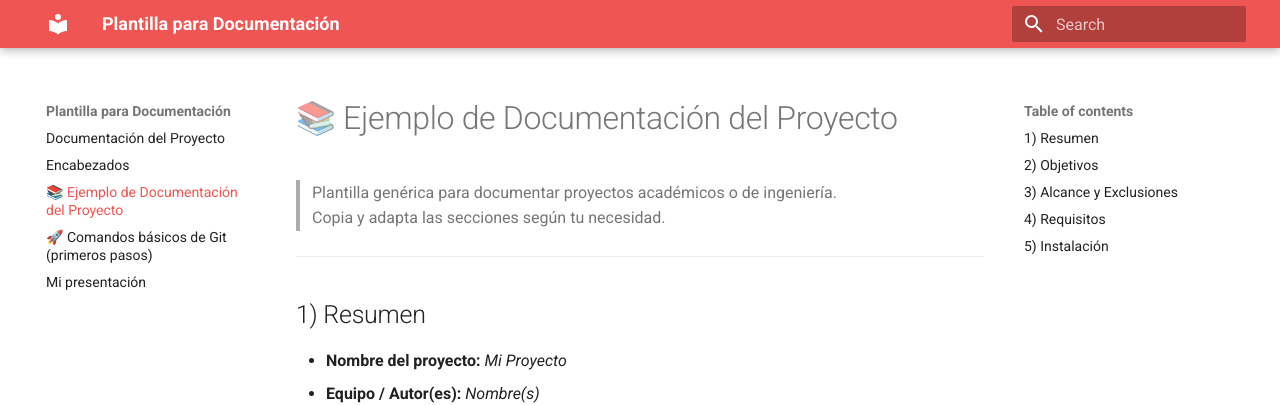
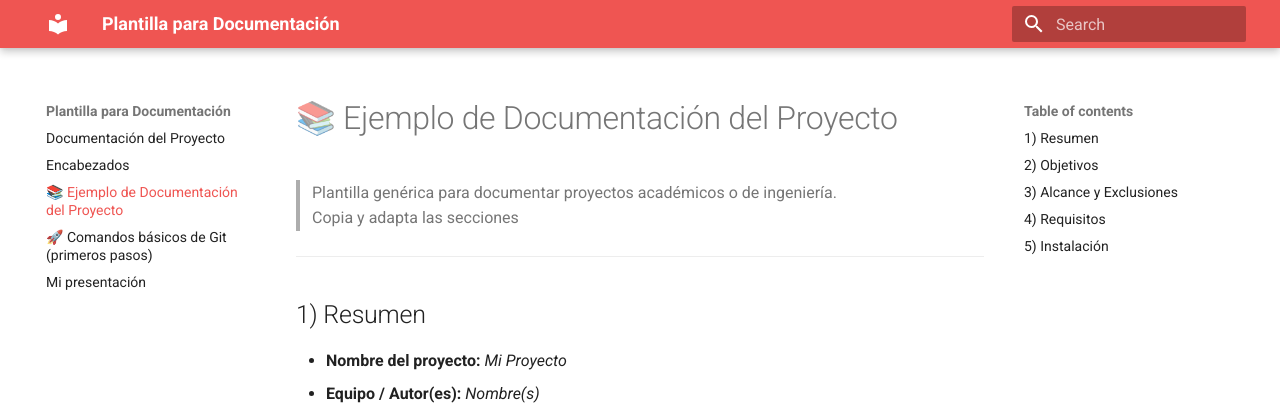
Before and after one commit to LuisTamezzz/Portafolio-ibero-puebla, an MkDocs documentation site: the page built from docs/ejemplo.md, in a window 1280 px wide and 900 px high. Shown: the top 405 px of the window. Built offline with MkDocs 1.6.1 and Material for MkDocs 9.7.7, drawn with Linux system fonts in a browser that asks for light colours.

Commit message:
Update ejemplo.md

```diff
--- a/docs/ejemplo.md
+++ b/docs/ejemplo.md
@@ -1,7 +1,7 @@
 # 📚 Ejemplo de Documentación del Proyecto
 
 > Plantilla genérica para documentar proyectos académicos o de ingeniería.
-> Copia y adapta las secciones según tu necesidad.
+> Copia y adapta las secciones
 
 ---
 
```
